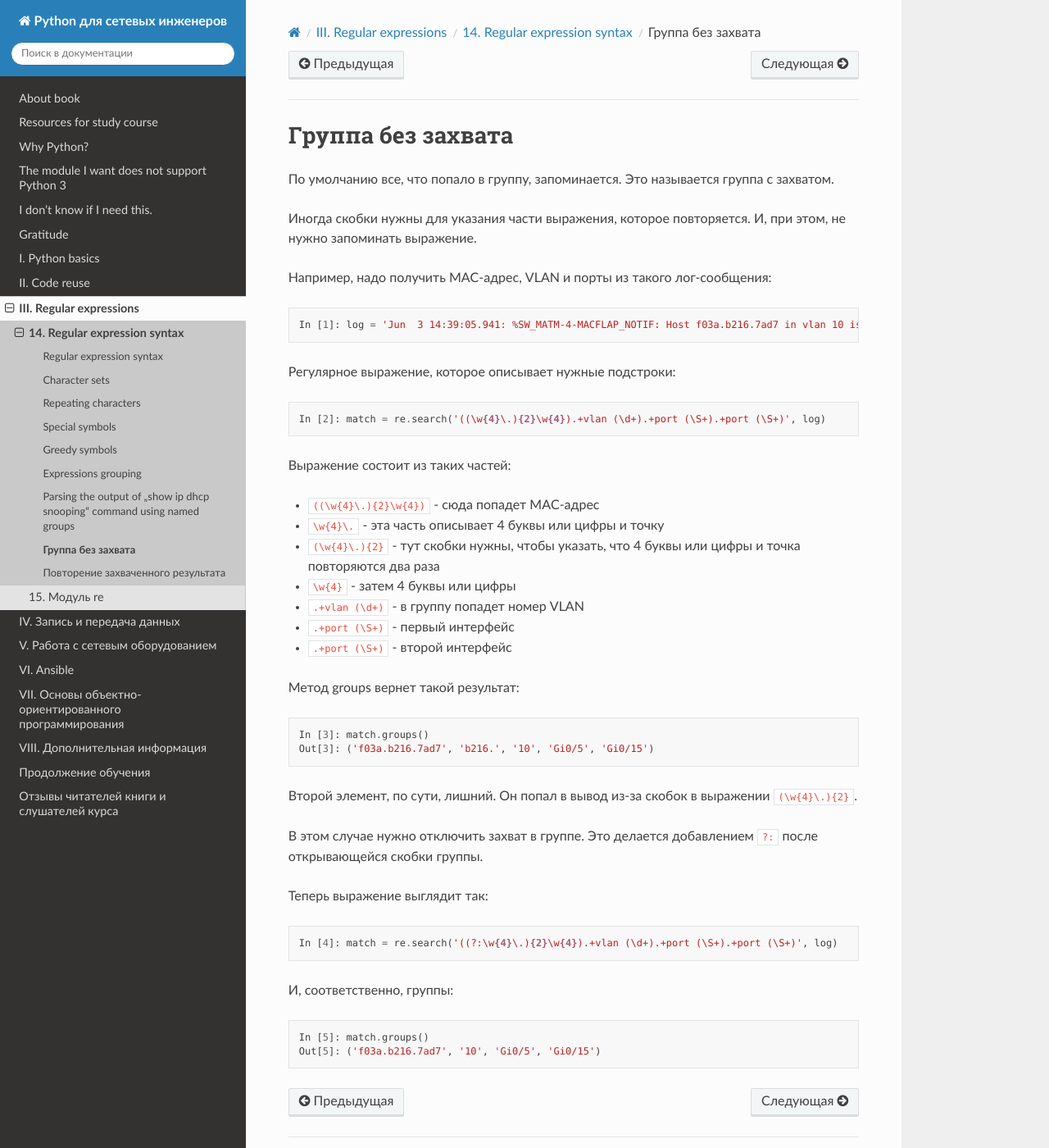
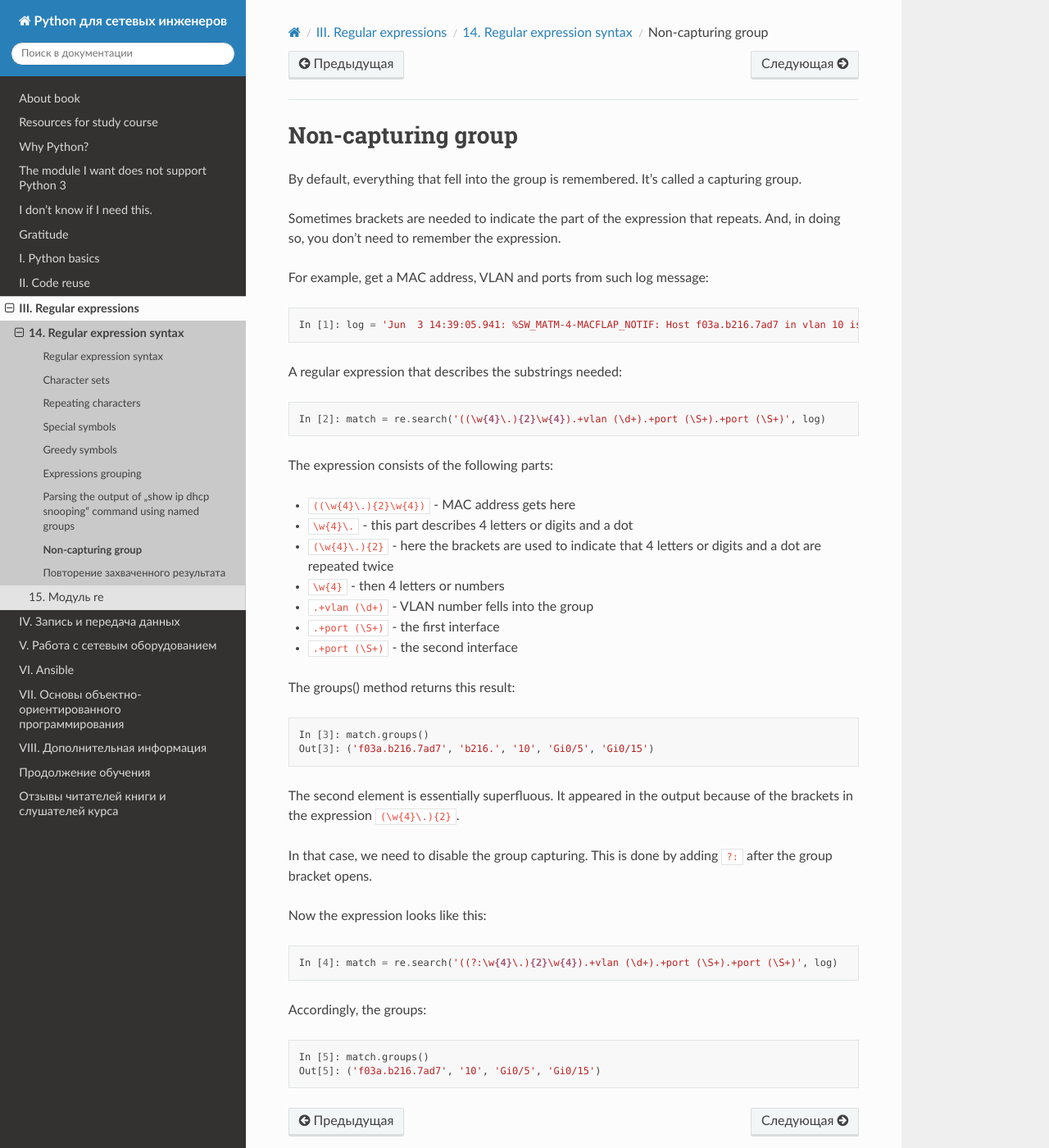
Before and after one commit to Aidar5/nattoeng, a Sphinx documentation site: the page built from docs/source/book/14_regex/4b_non-capturing_groups.rst, in a window 1280 px wide and 1400 px high. Shown: the whole window at 82% size. Built offline with Sphinx 7.4.7 and the Read the Docs theme 2.0.0, drawn with Linux system fonts in a browser that asks for light colours; pages that are not in the unit, such as notebooks, are missing from menus.

Commit message:
Update 4b_non-capturing_groups.rst

```diff
--- a/docs/source/book/14_regex/4b_non-capturing_groups.rst
+++ b/docs/source/book/14_regex/4b_non-capturing_groups.rst
@@ -1,55 +1,51 @@
-Группа без захвата
+Non-capturing group
 ------------------
 
-По умолчанию все, что попало в группу, запоминается. Это называется
-группа с захватом.
+By default, everything that fell into the group is remembered. It’s called a capturing group.
 
-Иногда скобки нужны для указания части выражения, которое
-повторяется. И, при этом, не нужно запоминать выражение.
+Sometimes brackets are needed to indicate the part of the expression that repeats. And, in doing so, you don’t need to remember the expression.
 
-Например, надо получить MAC-адрес, VLAN и порты из такого лог-сообщения:
+For example, get a MAC address, VLAN and ports from such log message:
 
 .. code:: python
 
     In [1]: log = 'Jun  3 14:39:05.941: %SW_MATM-4-MACFLAP_NOTIF: Host f03a.b216.7ad7 in vlan 10 is flapping between port Gi0/5 and port Gi0/15'
 
-Регулярное выражение, которое описывает нужные подстроки:
+A regular expression that describes the substrings needed:
 
 .. code:: python
 
     In [2]: match = re.search('((\w{4}\.){2}\w{4}).+vlan (\d+).+port (\S+).+port (\S+)', log)
 
-Выражение состоит из таких частей:
+The expression consists of the following parts:
 
-* ``((\w{4}\.){2}\w{4})`` - сюда попадет MAC-адрес
-* ``\w{4}\.`` - эта часть описывает 4 буквы или цифры и точку
-* ``(\w{4}\.){2}`` - тут скобки нужны, чтобы указать, что 4 буквы
-  или цифры и точка повторяются два раза
-* ``\w{4}`` - затем 4 буквы или цифры
-* ``.+vlan (\d+)`` - в группу попадет номер VLAN
-* ``.+port (\S+)`` - первый интерфейс
-* ``.+port (\S+)`` - второй интерфейс
+* ``((\w{4}\.){2}\w{4})`` - MAC address gets here
+* ``\w{4}\.`` - this part describes 4 letters or digits and a dot
+* ``(\w{4}\.){2}`` - here the brackets are used to indicate that 4 letters or digits and a dot are repeated twice
+* ``\w{4}`` - then 4 letters or numbers
+* ``.+vlan (\d+)`` - VLAN number fells into the group
+* ``.+port (\S+)`` - the first interface
+* ``.+port (\S+)`` - the second interface
 
-Метод groups вернет такой результат:
+The groups() method returns this result:
 
 .. code:: python
 
     In [3]: match.groups()
     Out[3]: ('f03a.b216.7ad7', 'b216.', '10', 'Gi0/5', 'Gi0/15')
 
-Второй элемент, по сути, лишний. Он попал в вывод из-за скобок в
-выражении ``(\w{4}\.){2}``.
+The second element is essentially superfluous. It appeared in the output because of the brackets in the expression ``(\w{4}\.){2}``.
 
-В этом случае нужно отключить захват в группе. Это делается добавлением
-``?:`` после открывающейся скобки группы.
+In that case, we need to disable the group capturing. This is done by adding
+``?:`` after the group bracket opens.
 
-Теперь выражение выглядит так:
+Now the expression looks like this:
 
 .. code:: python
 
     In [4]: match = re.search('((?:\w{4}\.){2}\w{4}).+vlan (\d+).+port (\S+).+port (\S+)', log)
 
-И, соответственно, группы:
+Accordingly, the groups:
 
 .. code:: python
 
```
